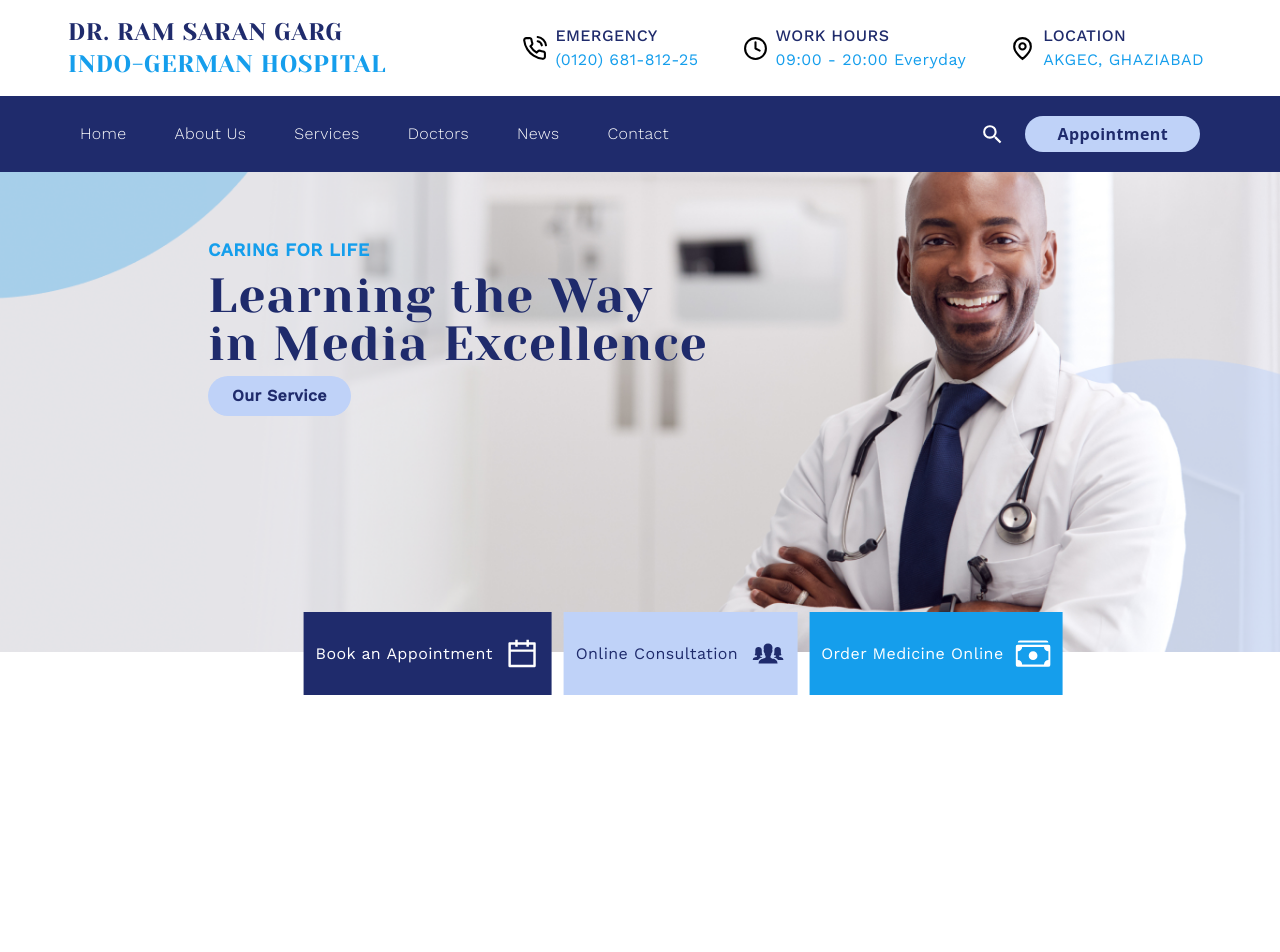
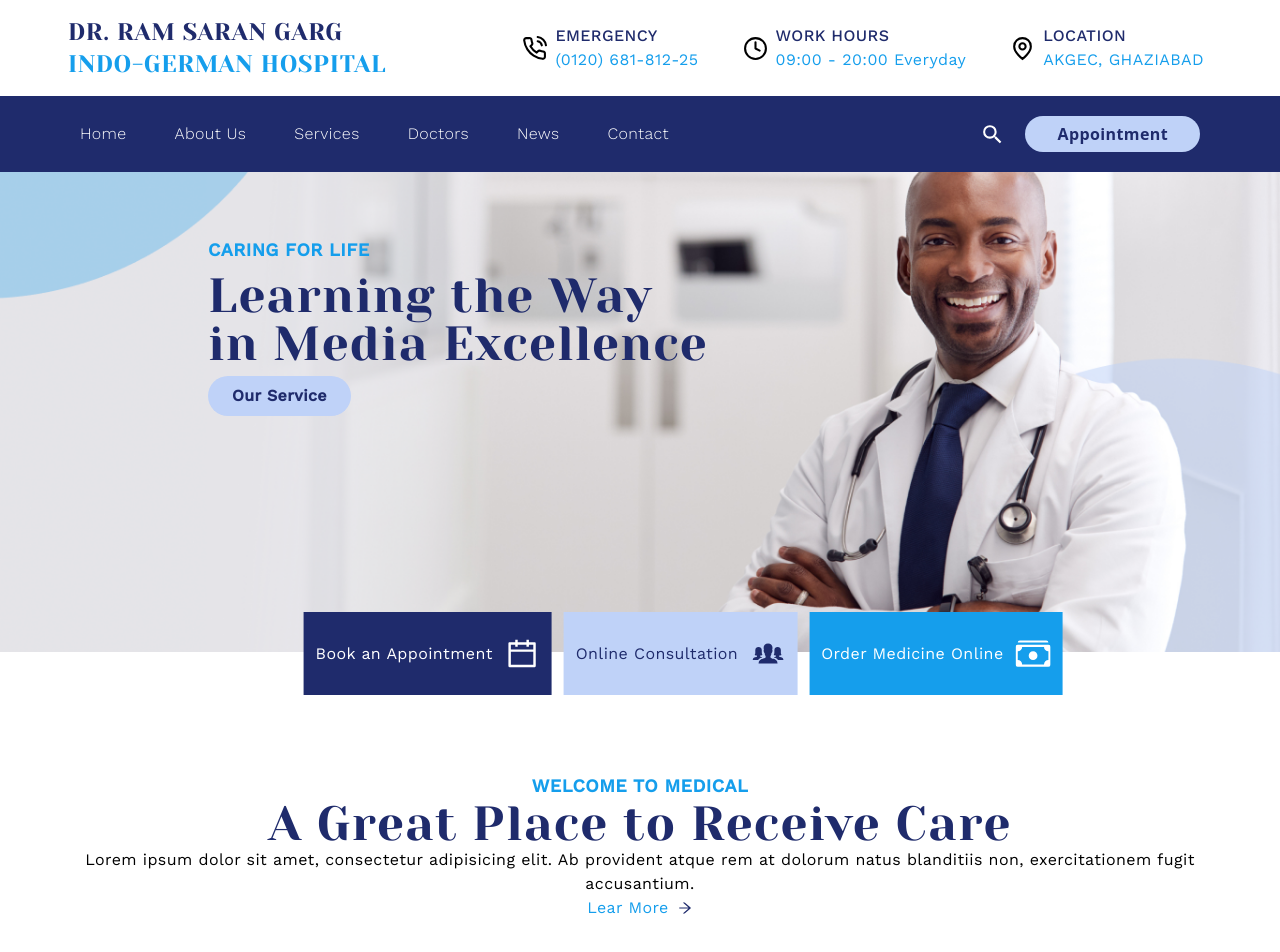
Before and after one commit to hospital-website/hospital-website, a React (Create React App) app: page / in a window 1280 px wide. Shown: the top 952 px of the page. Built offline with nearby package versions, Linux system fonts and the light colour scheme.

Commit message:
home-second-section

```diff
--- a/src/Pages/Home/Home.js
+++ b/src/Pages/Home/Home.js
@@ -1,12 +1,13 @@
-import { AiOutlineCalendar } from 'react-icons/ai'
+import { AiOutlineCalendar, AiOutlineArrowRight } from 'react-icons/ai'
 import { IoIosPeople } from 'react-icons/io'
 import { BsCashStack } from 'react-icons/bs'
+import { Link } from 'react-router-dom'
 
 const Home = () => {
   return <>
     {/* HERO SECTION */}
 
-    <section id="hero" className='bg-hero-mobile bg-contain sm:bg-hero w-full h-[60vh] bg-no-repeat sm:bg-cover relative'>
+    <section id="hero" className='bg-hero-mobile bg-contain sm:bg-hero w-full md:h-[60vh] bg-no-repeat sm:bg-cover relative'>
 
       {/* HERO TEXT CONTENT */}
 
@@ -46,6 +47,23 @@ const Home = () => {
       </article>
     </section>
 
+    {/* WELCOME TO MEDICAL SECTION  */}
+
+    <section id="welcome" className='gird place-items-center w-full py-10'>
+      <article id="hero-text" className='text-center mx-auto w-[90%] md:py-20'>
+        <p id="pre-text" className='font-work uppercase text-secondary font-semibold text-sm md:text-lg'>welcome to medical</p>
+        <h2 id="hero-text" className='font-yeseva text-2xl md:text-5xl text-primary'>A Great Place to Receive Care</h2>
+        <p className='text-base text-center font-work'>
+          Lorem ipsum dolor sit amet, consectetur adipisicing elit. Ab provident atque rem at dolorum natus blanditiis non, exercitationem fugit accusantium.
+        </p>
+        <Link to={'/about'}>
+          <p className='capitalize font-normal hover:font-medium hover:underline flex gap-2 justify-center items-center font-work text-secondary text-base'>
+            lear more <AiOutlineArrowRight color={'#1F2B6C'} />
+          </p>
+        </Link>
+      </article>
+    </section>
+
   </>
 }
 
```
